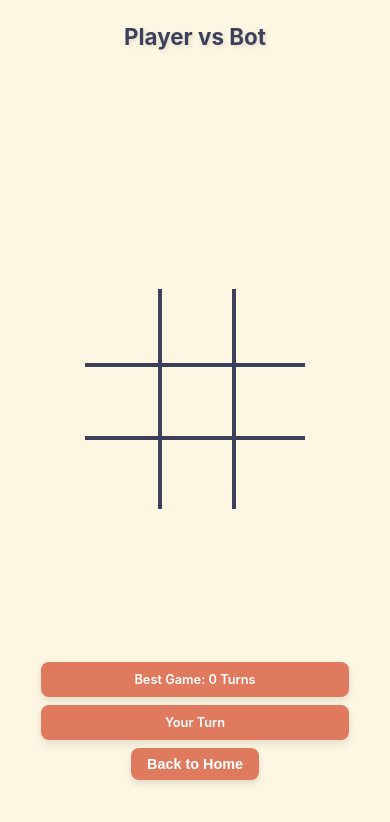
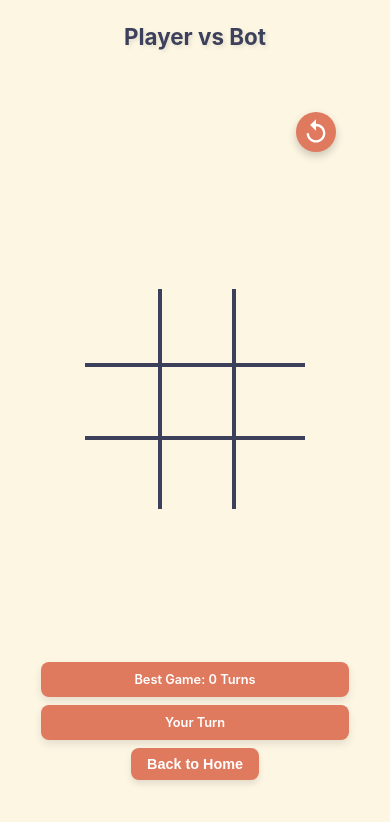
Before and after one commit to ItsDeco/DiDaDoe, a React (Vite) app: page /play-bot in a window 390 px wide. Shown: the top 822 px of the page. Built offline with nearby package versions, Linux system fonts and the light colour scheme.

Commit message:
Mobile style changes

```diff
--- a/src/App.css
+++ b/src/App.css
@@ -136,8 +136,7 @@ html, body {
 @media(max-width: 420px){
   .app{
     position: fixed;
-    top: 0;
-    left: 0;
+    height: 75vh;
     width: 100%;
   }
 
--- a/src/components/Game.css
+++ b/src/components/Game.css
@@ -218,8 +218,24 @@ html, body {
 
 /* Styles for mobile vvvvv */
 
+@media (min-width: 1023px) and (max-width: 1279px){
+  .left-controls {
+    left: -200px;
+  }
 
-@media (min-width: 481px) and (max-width: 1024px) {
+  .game-button{
+    font-size: 1.1rem;
+    padding: 0.75rem 2rem;
+    width: 100%;
+  }
+
+  .status{
+    font-size: 0.75rem;
+  }
+
+}
+
+@media (min-width: 481px) and (max-width: 1023px) {
   .game-container {
     padding: 1rem;
     min-height: 100vh;
@@ -247,7 +263,7 @@ html, body {
 
   .left-controls {
     position: fixed;
-    bottom: 6rem;
+    bottom: 3rem;
     left: 50%;
     transform: translateX(-50%);
     width: 80%;
@@ -438,15 +454,15 @@ html, body {
 
   .reset-button {
     position: absolute;
-    top: -15px;
-    right: -60px;
+    top: 50px;
+    right: 50px;
     width: 40px;
     height: 40px;
   }
 
   .reset-button svg {
-    width: 20px;
-    height: 20px;
+    width: 30 px;
+    height: 30px;
   }
 
   .game-controls {
```
